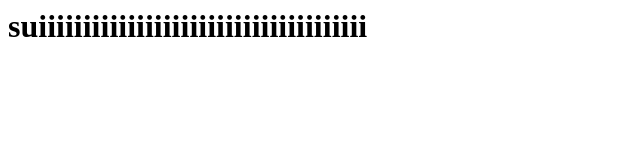
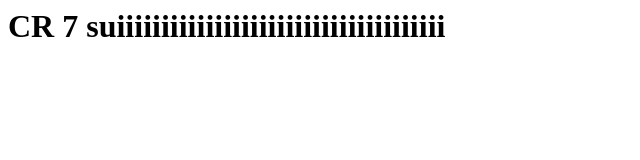
Before and after one commit to khaleddaher/1stgithubpagesui, a plain HTML site: page index.html in a window 1280 px wide. Shown: the whole page, without its empty margins (0-640 px from the left). Drawn offline with Linux system fonts and the light colour scheme.

Commit message:
second commit

```diff
--- a/index.html
+++ b/index.html
@@ -1 +1 @@
-<h1>suiiiiiiiiiiiiiiiiiiiiiiiiiiiiiiiiiiiii</h1>
+<h1>CR 7 suiiiiiiiiiiiiiiiiiiiiiiiiiiiiiiiiiiiii</h1>
```
